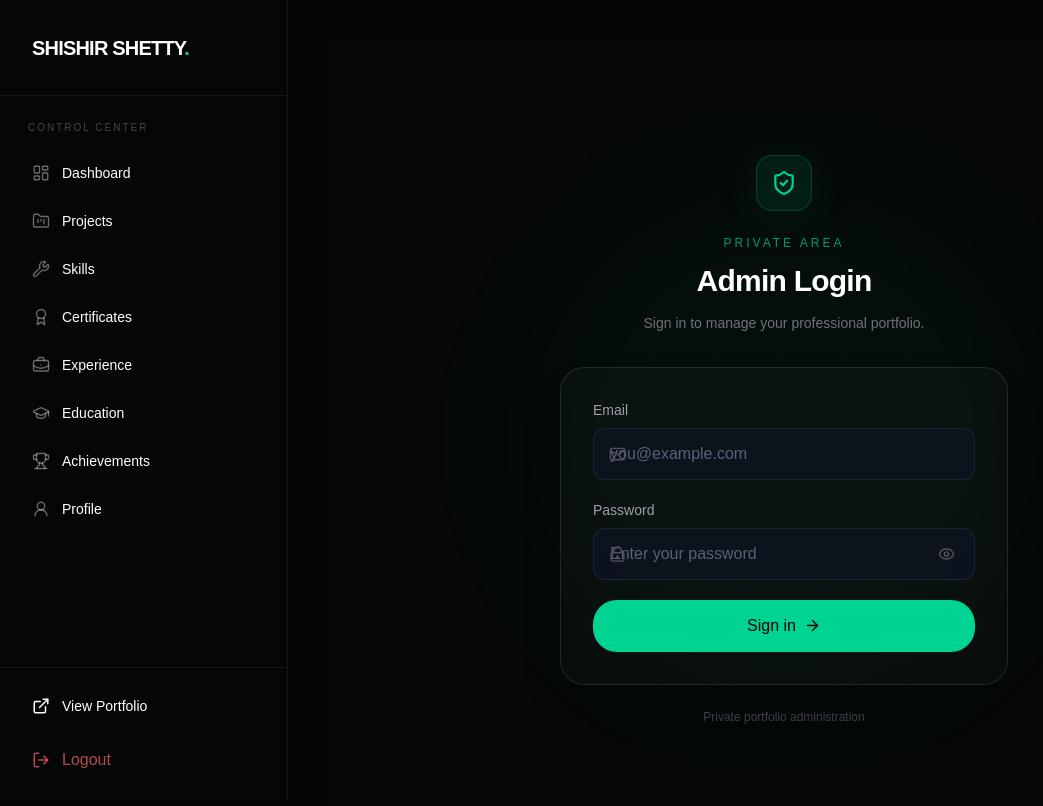
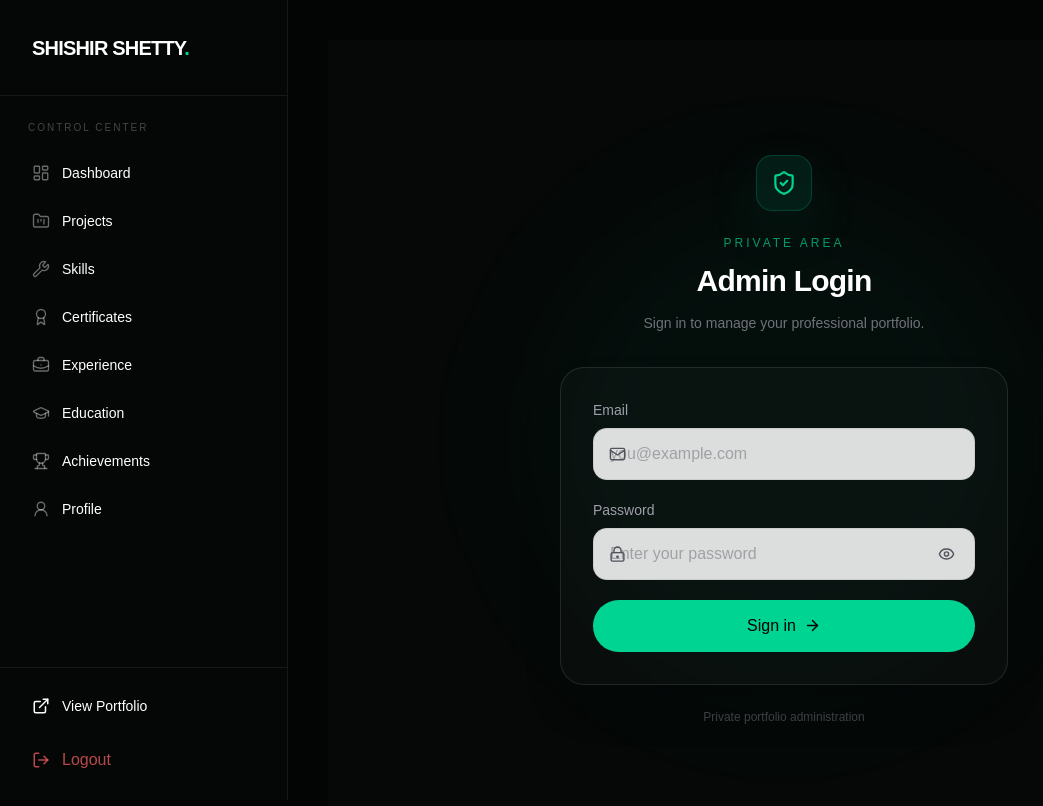
Before and after one commit to ShishirS-11/shishir-professional-portfolio, a Next.js app: page /admin/login in a window 1280 px wide. Shown: the top 806 px of the page, without its empty margins (0-1043 px from the left). Built offline with nearby package versions, Linux system fonts and the light colour scheme.

Commit message:
Redesign public portfolio with light Apple-inspired UI

```diff
--- a/src/app/globals.css
+++ b/src/app/globals.css
@@ -1,340 +1,187 @@
 @import "tailwindcss";
 
-/* =========================================================
-   SHISHIR PORTFOLIO — GLOBAL DESIGN SYSTEM
-   Dark / colorful / polished / understated
-   ========================================================= */
-
 :root {
-  --background: #080b14;
-  --foreground: #f5f7fb;
-
-  --surface: #0e1422;
-  --surface-raised: #131b2d;
-  --surface-soft: #0b111e;
-
-  --text-primary: #f5f7fb;
-  --text-secondary: #aeb8ca;
-  --text-muted: #7d879a;
-  --text-faint: #586276;
-
-  --accent: #5eead4;
-  --accent-strong: #2dd4bf;
-  --accent-soft: rgba(45, 212, 191, 0.09);
-  --accent-border: rgba(94, 234, 212, 0.2);
-
-  --violet: #a78bfa;
-  --blue: #60a5fa;
-  --rose: #fb7185;
-
-  --border: rgba(148, 163, 184, 0.13);
-  --border-soft: rgba(148, 163, 184, 0.08);
-
-  --danger: #f87171;
-  --warning: #facc15;
-
-  --radius-sm: 8px;
-  --radius-md: 12px;
-  --radius-lg: 18px;
-  --radius-xl: 24px;
+  --background: #f5f5f7;
+  --foreground: #1d1d1f;
+  --surface: #ffffff;
+  --surface-soft: #f5f5f7;
+  --surface-raised: #ffffff;
+  --text-primary: #1d1d1f;
+  --text-secondary: #6e6e73;
+  --text-muted: #86868b;
+  --text-faint: #a1a1a6;
+  --accent: #087f5b;
+  --accent-strong: #00a878;
+  --accent-soft: rgba(0, 168, 120, 0.08);
+  --accent-border: rgba(0, 128, 91, 0.18);
+  --violet: #7c5cff;
+  --blue: #147efb;
+  --rose: #e85aad;
+  --border: rgba(0, 0, 0, 0.08);
+  --border-soft: rgba(0, 0, 0, 0.055);
+  --danger: #d93025;
+  --warning: #b7791f;
+  --radius-sm: 10px;
+  --radius-md: 14px;
+  --radius-lg: 22px;
+  --radius-xl: 30px;
 }
 
-/* =========================================================
-   RESET
-   ========================================================= */
-
-*,
-*::before,
-*::after {
-  box-sizing: border-box;
-}
+*, *::before, *::after { box-sizing: border-box; }
 
 html {
   scroll-behavior: smooth;
-  background: var(--background);
+  background: #f5f5f7;
 }
 
 body {
   margin: 0;
   min-height: 100vh;
   background:
-    radial-gradient(circle at 12% 8%, rgba(96, 165, 250, 0.075), transparent 28%),
-    radial-gradient(circle at 88% 18%, rgba(167, 139, 250, 0.065), transparent 26%),
-    radial-gradient(circle at 50% 55%, rgba(45, 212, 191, 0.035), transparent 34%),
-    linear-gradient(180deg, #080b14 0%, #090d17 48%, #080b13 100%);
-  color: var(--foreground);
+    radial-gradient(circle at 10% 0%, rgba(20, 126, 251, 0.10), transparent 28%),
+    radial-gradient(circle at 90% 8%, rgba(124, 92, 255, 0.09), transparent 27%),
+    radial-gradient(circle at 50% 45%, rgba(0, 168, 120, 0.055), transparent 32%),
+    #f5f5f7;
+  color: #1d1d1f;
   font-family: Arial, Helvetica, sans-serif;
   -webkit-font-smoothing: antialiased;
   -moz-osx-font-smoothing: grayscale;
   text-rendering: optimizeLegibility;
 }
 
-::selection {
-  background: rgba(94, 234, 212, 0.22);
-  color: #ffffff;
-}
+::selection { background: rgba(0, 168, 120, 0.18); color: #1d1d1f; }
 
-/* =========================================================
-   SCROLLBAR
-   ========================================================= */
+a { color: inherit; text-decoration: none; }
+button { font: inherit; }
+button:not(:disabled) { cursor: pointer; }
+button:disabled { cursor: not-allowed; }
+input, textarea, select { font: inherit; }
 
-::-webkit-scrollbar {
-  width: 8px;
-}
-
-::-webkit-scrollbar-track {
-  background: #080b14;
-}
-
-::-webkit-scrollbar-thumb {
-  background: linear-gradient(180deg, rgba(94, 234, 212, 0.35), rgba(167, 139, 250, 0.35));
-  border-radius: 999px;
-}
-
-::-webkit-scrollbar-thumb:hover {
-  background: linear-gradient(180deg, rgba(94, 234, 212, 0.55), rgba(167, 139, 250, 0.55));
-}
-
-/* =========================================================
-   LINKS / BUTTONS
-   ========================================================= */
-
-a {
-  color: inherit;
-  text-decoration: none;
-}
-
-button {
-  font: inherit;
-}
-
-button:not(:disabled) {
-  cursor: pointer;
-}
-
-button:disabled {
-  cursor: not-allowed;
-}
-
-/* =========================================================
-   FORM ELEMENTS
-   ========================================================= */
-
-input,
-textarea,
-select {
-  font: inherit;
-}
+::-webkit-scrollbar { width: 8px; }
+::-webkit-scrollbar-track { background: #f5f5f7; }
+::-webkit-scrollbar-thumb { background: rgba(0,0,0,.16); border-radius: 999px; }
+::-webkit-scrollbar-thumb:hover { background: rgba(0,0,0,.25); }
 
 .input {
   width: 100%;
   border: 1px solid var(--border);
   border-radius: var(--radius-md);
-  background: rgba(14, 20, 34, 0.78);
-  padding: 0.8rem 1rem;
+  background: rgba(255,255,255,.86);
+  padding: .8rem 1rem;
   color: var(--text-primary);
   outline: none;
-  transition: border-color 180ms ease, background-color 180ms ease, box-shadow 180ms ease, transform 180ms ease;
+  transition: border-color .2s ease, box-shadow .2s ease, background .2s ease;
 }
-
-.input:hover {
-  border-color: rgba(148, 163, 184, 0.2);
-}
-
-.input:focus {
-  border-color: var(--accent-border);
-  background: rgba(19, 27, 45, 0.9);
-  box-shadow: 0 0 0 3px rgba(94, 234, 212, 0.055), 0 10px 35px rgba(0, 0, 0, 0.12);
-}
-
-.input::placeholder {
-  color: var(--text-faint);
-}
-
-.input:disabled {
-  opacity: 0.45;
-  cursor: not-allowed;
-}
-
-textarea.input {
-  min-height: 110px;
-  resize: vertical;
-}
-
-select.input {
-  appearance: none;
-  cursor: pointer;
-}
-
-select.input option {
-  background: #101725;
-  color: var(--text-primary);
-}
-
-input[type="checkbox"] {
-  width: 16px;
-  height: 16px;
-  accent-color: var(--accent-strong);
-  cursor: pointer;
-}
-
-input[type="date"].input {
-  color-scheme: dark;
-}
-
-input[type="number"].input::-webkit-inner-spin-button,
-input[type="number"].input::-webkit-outer-spin-button {
-  opacity: 0.45;
-}
-
-/* =========================================================
-   ADMIN SURFACES
-   ========================================================= */
+.input:hover { border-color: rgba(0,0,0,.14); }
+.input:focus { border-color: var(--accent-border); box-shadow: 0 0 0 4px rgba(0,168,120,.08); background: #fff; }
+.input::placeholder { color: #a1a1a6; }
+.input:disabled { opacity: .5; cursor: not-allowed; }
+textarea.input { min-height: 110px; resize: vertical; }
+select.input { appearance: none; cursor: pointer; }
+select.input option { background: #fff; color: #1d1d1f; }
+input[type="checkbox"] { width: 16px; height: 16px; accent-color: #00a878; cursor: pointer; }
+input[type="date"].input { color-scheme: light; }
 
 .admin-surface {
-  background:
-    linear-gradient(145deg, rgba(19, 27, 45, 0.88), rgba(10, 15, 27, 0.94));
-  border: 1px solid var(--border);
+  background: linear-gradient(145deg, rgba(19,27,45,.96), rgba(10,15,27,.98));
+  border: 1px solid rgba(148,163,184,.13);
   border-radius: var(--radius-lg);
-  box-shadow: 0 18px 60px rgba(0, 0, 0, 0.18);
+  box-shadow: 0 18px 60px rgba(0,0,0,.18);
 }
-
 .admin-card {
-  background: linear-gradient(145deg, rgba(19, 27, 45, 0.72), rgba(10, 15, 27, 0.7));
-  border: 1px solid var(--border-soft);
+  background: linear-gradient(145deg, rgba(19,27,45,.78), rgba(10,15,27,.76));
+  border: 1px solid rgba(148,163,184,.08);
   border-radius: var(--radius-lg);
-  transition: border-color 180ms ease, background-color 180ms ease, transform 180ms ease, box-shadow 180ms ease;
+  transition: .2s ease;
 }
-
-.admin-card:hover {
-  border-color: rgba(94, 234, 212, 0.16);
-  background: linear-gradient(145deg, rgba(22, 32, 53, 0.86), rgba(11, 18, 31, 0.82));
-  box-shadow: 0 14px 42px rgba(0, 0, 0, 0.16);
-}
-
-/* =========================================================
-   PORTFOLIO CARDS
-   ========================================================= */
+.admin-card:hover { border-color: rgba(94,234,212,.16); transform: translateY(-1px); }
 
 .tech-card {
   position: relative;
-  background:
-    linear-gradient(145deg, rgba(18, 27, 45, 0.84), rgba(10, 15, 27, 0.86));
-  border: 1px solid rgba(148, 163, 184, 0.11);
-  box-shadow: 0 14px 45px rgba(0, 0, 0, 0.16);
-  backdrop-filter: blur(16px);
-  -webkit-backdrop-filter: blur(16px);
-  transition: border-color 220ms ease, background-color 220ms ease, box-shadow 220ms ease, transform 220ms ease;
+  overflow: hidden;
+  background: rgba(255,255,255,.78);
+  border: 1px solid rgba(0,0,0,.07);
+  box-shadow: 0 10px 35px rgba(0,0,0,.06);
+  backdrop-filter: blur(18px);
+  -webkit-backdrop-filter: blur(18px);
+  transition: border-color .25s ease, box-shadow .25s ease, transform .25s ease, background .25s ease;
 }
-
 .tech-card::before {
   content: "";
   position: absolute;
   inset: 0;
   pointer-events: none;
   border-radius: inherit;
-  background: linear-gradient(120deg, rgba(94, 234, 212, 0.035), transparent 38%, rgba(167, 139, 250, 0.035));
+  background: linear-gradient(135deg, rgba(20,126,251,.035), transparent 35%, rgba(124,92,255,.04));
+}
+.tech-card:hover {
+  border-color: rgba(0,0,0,.11);
+  background: rgba(255,255,255,.94);
+  box-shadow: 0 18px 55px rgba(0,0,0,.10);
+  transform: translateY(-3px);
 }
 
-.tech-card:hover {
-  border-color: rgba(94, 234, 212, 0.18);
-  background: linear-gradient(145deg, rgba(21, 32, 53, 0.9), rgba(11, 18, 31, 0.9));
-  box-shadow: 0 20px 60px rgba(0, 0, 0, 0.22), 0 0 40px rgba(94, 234, 212, 0.035);
-  transform: translateY(-2px);
-}
-
-/* =========================================================
-   QUIET ACCENTS
-   ========================================================= */
-
-.emerald-glow {
-  box-shadow: 0 0 55px rgba(94, 234, 212, 0.07);
-}
-
-.emerald-text-glow {
-  text-shadow: 0 0 24px rgba(94, 234, 212, 0.14);
-}
-
-/* =========================================================
-   BACKGROUND TEXTURES
-   ========================================================= */
+.emerald-glow { box-shadow: 0 18px 55px rgba(0,168,120,.10); }
+.emerald-text-glow { text-shadow: 0 0 24px rgba(0,168,120,.10); }
 
 .background-grid {
-  background-image:
-    linear-gradient(rgba(148, 163, 184, 0.018) 1px, transparent 1px),
-    linear-gradient(90deg, rgba(148, 163, 184, 0.018) 1px, transparent 1px);
+  background-image: linear-gradient(rgba(0,0,0,.025) 1px, transparent 1px), linear-gradient(90deg, rgba(0,0,0,.025) 1px, transparent 1px);
   background-size: 64px 64px;
 }
-
 .background-dots {
-  background-image: radial-gradient(rgba(94, 234, 212, 0.065) 1px, transparent 1px);
+  background-image: radial-gradient(rgba(0,0,0,.08) 1px, transparent 1px);
+  background-size: 28px 28px;
+}
+.tech-grid {
+  background-image: radial-gradient(rgba(20,126,251,.08) 1px, transparent 1px), radial-gradient(rgba(124,92,255,.06) 1px, transparent 1px);
+  background-position: 0 0, 14px 14px;
   background-size: 28px 28px;
 }
 
-/* =========================================================
-   TEXT UTILITIES
-   ========================================================= */
+.text-muted { color: #6e6e73; }
+.text-emerald { color: #087f5b; }
 
-.text-muted {
-  color: var(--text-muted);
+:focus-visible { outline: 2px solid rgba(0,168,120,.55); outline-offset: 3px; }
+img { max-width: 100%; height: auto; }
+hr { border: 0; border-top: 1px solid rgba(0,0,0,.07); }
+
+/* Public portfolio: convert the existing dark utility palette into a clean, light editorial system. */
+body:has(#top) main {
+  background: transparent !important;
+  color: #1d1d1f !important;
+}
+body:has(#top) .text-white\/30 { color: #86868b !important; }
+body:has(#top) .text-white\/35 { color: #6e6e73 !important; }
+body:has(#top) .text-white\/40 { color: #6e6e73 !important; }
+body:has(#top) .text-white\/45 { color: #6e6e73 !important; }
+body:has(#top) .text-white\/50 { color: #6e6e73 !important; }
+body:has(#top) .text-white\/55 { color: #5f5f64 !important; }
+body:has(#top) .text-white\/60 { color: #515156 !important; }
+body:has(#top) .text-white\/70 { color: #3f3f44 !important; }
+body:has(#top) .text-white\/25 { color: #9a9aa0 !important; }
+body:has(#top) .text-white\/20 { color: #a5a5aa !important; }
+body:has(#top) .text-white { color: #1d1d1f !important; }
+body:has(#top) .text-emerald-300 { color: #087f5b !important; }
+body:has(#top) .text-emerald-400 { color: #00875f !important; }
+body:has(#top) .border-emerald-400\/10 { border-color: rgba(0,128,91,.10) !important; }
+body:has(#top) .border-white\/10 { border-color: rgba(0,0,0,.09) !important; }
+body:has(#top) .border-white\/5 { border-color: rgba(0,0,0,.06) !important; }
+body:has(#top) .bg-white\/\[0\.04\] { background: rgba(0,0,0,.035) !important; }
+body:has(#top) .bg-emerald-400\/\[0\.04\] { background: rgba(0,168,120,.055) !important; }
+body:has(#top) .bg-emerald-400\/\[0\.025\] { background: rgba(0,168,120,.045) !important; }
+body:has(#top) .bg-emerald-400\/5 { background: rgba(0,168,120,.06) !important; }
+body:has(#top) .bg-emerald-400\/10 { background: rgba(0,168,120,.09) !important; }
+body:has(#top) .bg-emerald-400 { background: #00a878 !important; }
+body:has(#top) .hover\:bg-\[\#0b1511\]:hover,
+body:has(#top) .hover\:bg-\[\#0c1511\]:hover { background: #fff !important; }
+body:has(#top) .shadow-\[0_0_12px_rgba\(52\,211\,153\,0\.8\)\] { box-shadow: 0 0 12px rgba(0,168,120,.35) !important; }
+
+@media (prefers-reduced-motion: reduce) {
+  html { scroll-behavior: auto; }
+  *, *::before, *::after { animation-duration: .01ms !important; animation-iteration-count: 1 !important; transition-duration: .01ms !important; scroll-behavior: auto !important; }
 }
 
-.text-emerald {
-  color: var(--accent);
+@media (max-width: 640px) {
+  .input { padding: .72rem .9rem; }
+  .tech-card { box-shadow: 0 8px 28px rgba(0,0,0,.06); }
 }
-
-/* =========================================================
-   FOCUS
-   ========================================================= */
-
-:focus-visible {
-  outline: 1px solid rgba(94, 234, 212, 0.7);
-  outline-offset: 3px;
-}
-
-/* =========================================================
-   IMAGES / HR
-   ========================================================= */
-
-img {
-  max-width: 100%;
-  height: auto;
-}
-
-hr {
-  border: 0;
-  border-top: 1px solid var(--border-soft);
-}
-
-/* =========================================================
-   REDUCED MOTION
-   ========================================================= */
-
-@media (prefers-reduced-motion: reduce) {
-  html {
-    scroll-behavior: auto;
-  }
-
-  *,
-  *::before,
-  *::after {
-    animation-duration: 0.01ms !important;
-    animation-iteration-count: 1 !important;
-    transition-duration: 0.01ms !important;
-    scroll-behavior: auto !important;
-  }
-}
-
-/* =========================================================
-   MOBILE
-   ========================================================= */
-
-@media (max-width: 640px) {
-  .input {
-    padding: 0.72rem 0.9rem;
-  }
-
-  .tech-card {
-    box-shadow: 0 9px 28px rgba(0, 0, 0, 0.13);
-  }
-}
```
